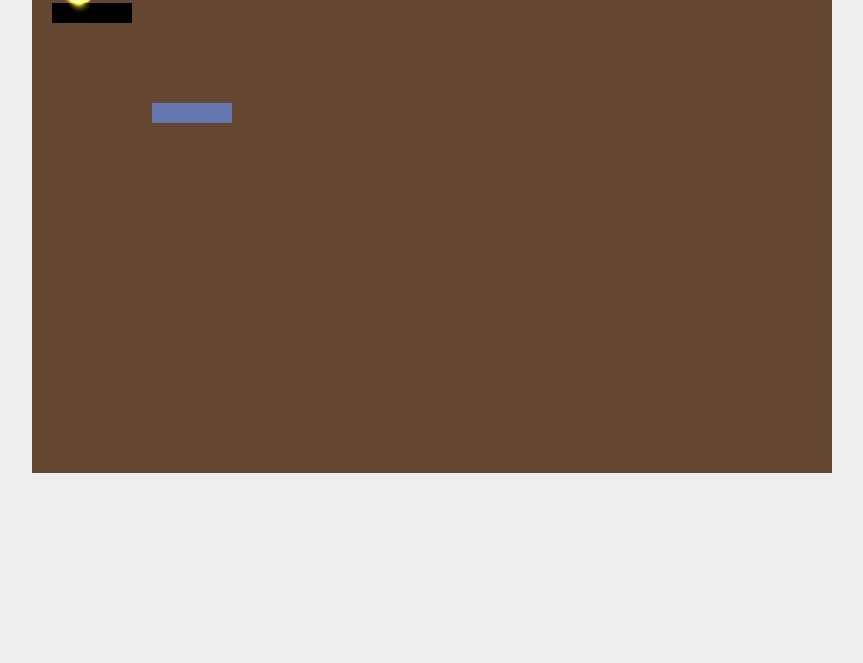
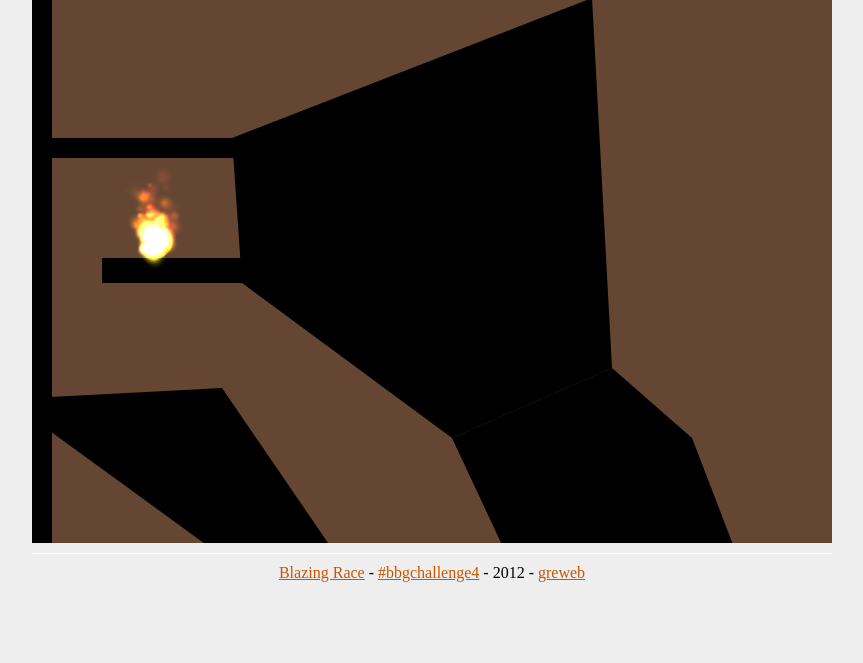
Before and after one commit to gre/blazing-race, a plain HTML site: page index.html in a window 1280 px wide. Shown: the part 137-800 px from the top of the page, without its empty margins (208-1071 px from the left). Drawn offline with Linux system fonts and the light colour scheme; animation ran at ten frames a second.

Commit message:
Finish the contest - time out

```diff
--- a/css/main.css
+++ b/css/main.css
@@ -4,6 +4,20 @@ html {
 body {
   background: #eee;
 }
+footer {
+  margin-top: 10px;
+  padding-top: 10px;
+  border-top: 1px solid white;
+  text-align: center;
+}
+
+a {
+  color: #c50;
+}
+a:hover {
+  color: #e71;
+}
+
 #wrapper {
   width: 800px;
   margin: 10px auto;
--- a/index.html
+++ b/index.html
@@ -15,6 +15,9 @@
 </head>
 <body>
 	<div id="wrapper">
+    <header>
+      <h1>Blazing Race</h1>
+    </header>
     <div id="game">
       <div class="chrono">
         <span class="minutes"></span>'<span class="seconds"></span>"
@@ -24,6 +27,9 @@
       </div>
       <canvas class="game" width="800" height="600"></canvas>
     </div>
+    <footer>
+      <a href="http://github.com/gre/blazing-race">Blazing Race</a> - <a href="https://github.com/hughfdjackson/bbgchallenge4">#bbgchallenge4</a> - 2012 - <a href="http://greweb.fr/">greweb</a>
+    </footer>
   </div>
 </body>
 </html>
--- a/js/main.js
+++ b/js/main.js
@@ -1,3 +1,9 @@
+/**
+ * ~ Blazing Race ~
+ * Apache Licence 2.0
+ * Gaëtan Renaudeau <renaudeau.gaetan@gmail.com>
+ * 2012
+ */
 $(function(){
   var b2Vec2 = Box2D.Common.Math.b2Vec2
   , b2AABB = Box2D.Collision.b2AABB
@@ -176,18 +182,22 @@ $(function(){
       fixDef.shape.SetAsBox(self.width / DRAW_SCALE, BORDER);
 
       bodyDef.position.Set(0, self.height / DRAW_SCALE);
-      world.CreateBody(bodyDef).CreateFixture(fixDef);
+      (body=world.CreateBody(bodyDef)).CreateFixture(fixDef);
+      self.grounds.push(body);
 
       bodyDef.position.Set(0, 0);
-      world.CreateBody(bodyDef).CreateFixture(fixDef);
+      (body=world.CreateBody(bodyDef)).CreateFixture(fixDef);
+      self.grounds.push(body);
 
       fixDef.shape.SetAsBox(BORDER, self.height / DRAW_SCALE);
 
       bodyDef.position.Set(0, 0);
-      world.CreateBody(bodyDef).CreateFixture(fixDef);
+      (body=world.CreateBody(bodyDef)).CreateFixture(fixDef);
+      self.grounds.push(body);
 
       bodyDef.position.Set(self.width / DRAW_SCALE, 0);
-      world.CreateBody(bodyDef).CreateFixture(fixDef);
+      (body=world.CreateBody(bodyDef)).CreateFixture(fixDef);
+      self.grounds.push(body);
     }
 
     function asArray (raw) {
@@ -199,7 +209,7 @@ $(function(){
     }
 
     function init (world) {
-      initBounds(world, 0.01);
+      initBounds(world, 20/DRAW_SCALE);
       var fixDef = new b2FixtureDef;
       fixDef.density = groundFixDef.density;
       fixDef.friction = groundFixDef.friction;
@@ -284,7 +294,7 @@ $(function(){
     self.size = 0.5;
     self.body = world.createPlayerBody(self.size, _x/DRAW_SCALE, _y/DRAW_SCALE);
 
-    var POWER_FORCE = 12;
+    var POWER_FORCE = 15;
     var POWER_LOAD_SPEED = 4000;
 
     self.oxygen = 1;
@@ -428,11 +438,17 @@ $(function(){
       var s = ctx;
       var drawScale = DRAW_SCALE;
       s.beginPath();
-      s.moveTo(vertices[0].x * drawScale, vertices[0].y * drawScale);
+      s.moveTo(Math.floor(vertices[0].x * drawScale), Math.floor(vertices[0].y * drawScale));
       for (var i = 1; i < vertexCount; i++) {
-         s.lineTo(vertices[i].x * drawScale, vertices[i].y * drawScale);
+         s.lineTo(
+             Math.floor(vertices[i].x * drawScale),
+             Math.floor(vertices[i].y * drawScale)
+         );
       }
-      s.lineTo(vertices[0].x * drawScale, vertices[0].y * drawScale);
+      s.lineTo(
+        Math.floor(vertices[0].x * drawScale),
+        Math.floor(vertices[0].y * drawScale)
+      );
       s.closePath();
       s.fill();
    }
@@ -577,7 +593,7 @@ $(function(){
     }
 
     function lose() {
-      $end.fadeIn().find(".message").text("You haven't kept the fame lighted!");
+      $end.fadeIn().find(".message").text("You haven't kept the flame lighted!");
     }
 
     this.start = function () {
@@ -604,25 +620,44 @@ $(function(){
 
 
 var MAP_BIG = {
-  width: 2000,
-  height: 1000,
-  start: { x: 50, y: 100 },
-  candlesToWin: 1,
+  width: 3000,
+  height: 2250,
+  start: { x: 125, y: 485 },
+  candlesToWin: 2,
   objects: {
     candles: [
-      [200, 50]
+      //[100, 380],
+      [110, 850],
+      [1000, 2150]
     ],
     grounds: [
-      [ 20, 130,
-        100, 130,
-        100, 150,
-        20, 150 ]
+     [ 0, 410, 200, 410, 210, 430, 0, 430 ]
+    ,[ 70, 530, 210, 530, 210, 555, 70, 555 ]
+    ,[ 200, 410, 560, 270, 580, 640, 420, 710, 210, 555 ]
+    ,[ 0, 670, 190, 660, 320, 850, 220, 850, 0, 690 ]
+    ,[ 320, 850, 520, 1120, 300, 1140, 220, 850 ]
+    ,[ 0, 940, 230, 1260, 215, 1325, 0, 1070 ]
+    ,[ 230, 1260, 570, 1260, 600, 1320, 215, 1325 ]
+    ,[ 420, 710, 580, 640, 660, 710, 1060, 1750, 930, 1800 ]
+    ,[ 130, 1430, 750, 1400, 800, 1470, 150, 1500 ]
+    ,[ 300, 1450, 350, 1450, 370, 1900, 300, 1900 ]
+    ,[ 350, 1850, 450, 1850, 450, 1900, 350, 1900 ]
+    ,[ 0, 1900, 150, 1900, 150, 1910, 0, 1910 ]
+    ,[ 120, 2000, 320, 2000, 320, 2010, 120, 2010 ]
+    ,[ 430, 2070, 1020, 2150, 1020, 2250, 450, 2250 ]
+    ,[ 450, 1570, 560, 1540, 570, 1600, 450, 1600 ]
+    ,[ 520, 2100, 520, 1600, 570, 1600, 620, 2110 ]
+    ,[ 630, 1620, 750, 1600, 800, 1700, 750, 1700, 630, 1660 ]
+    ,[ 750, 1700, 800, 1700, 900, 1850, 750, 1820 ]
+    ,[ 580, 1750, 770, 1740, 780, 1824, 590, 1800 ]
+    ,[ 930, 1800, 1060, 1750, 1000, 2000, 980, 2020 ]
+    ,[ 700, 1920, 970, 1900, 980, 2020, 700, 2020 ]
+
+
+    // TODO
     ],
     waters: [
-      [ 120, 230,
-        200, 230,
-        200, 250,
-        120, 250 ]
+      [0, 2150, 450, 2150, 450, 2250, 0, 2250]
     ]
   }
 }
```
Also changed, not shown: README.md (added).
